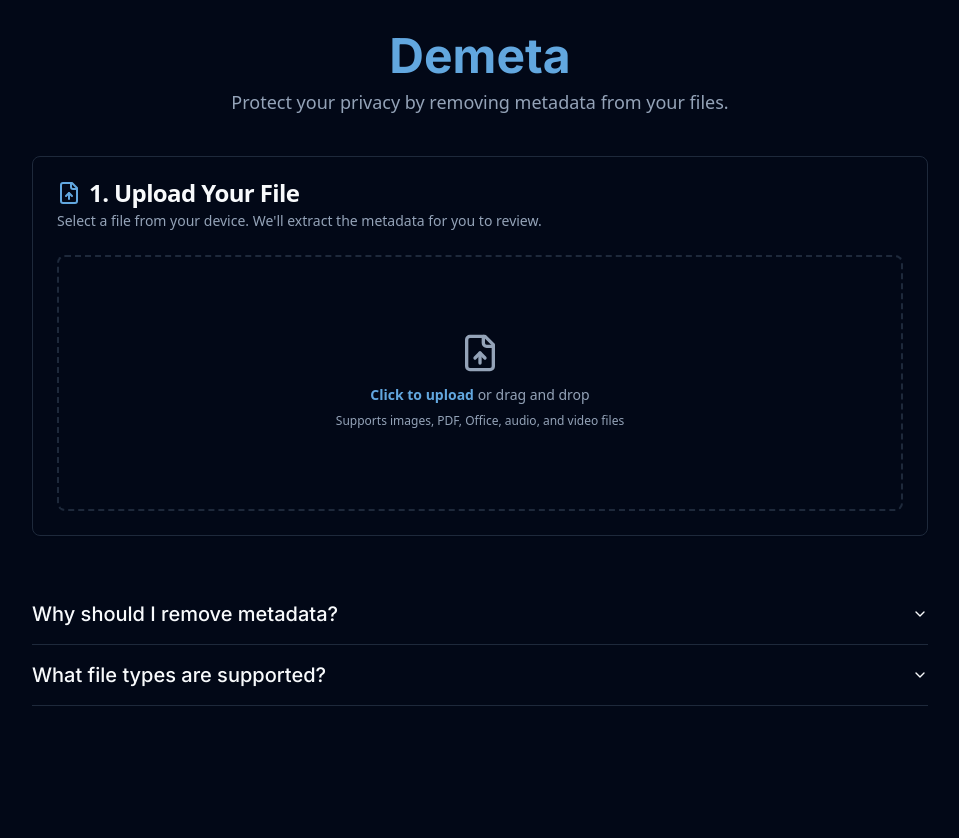
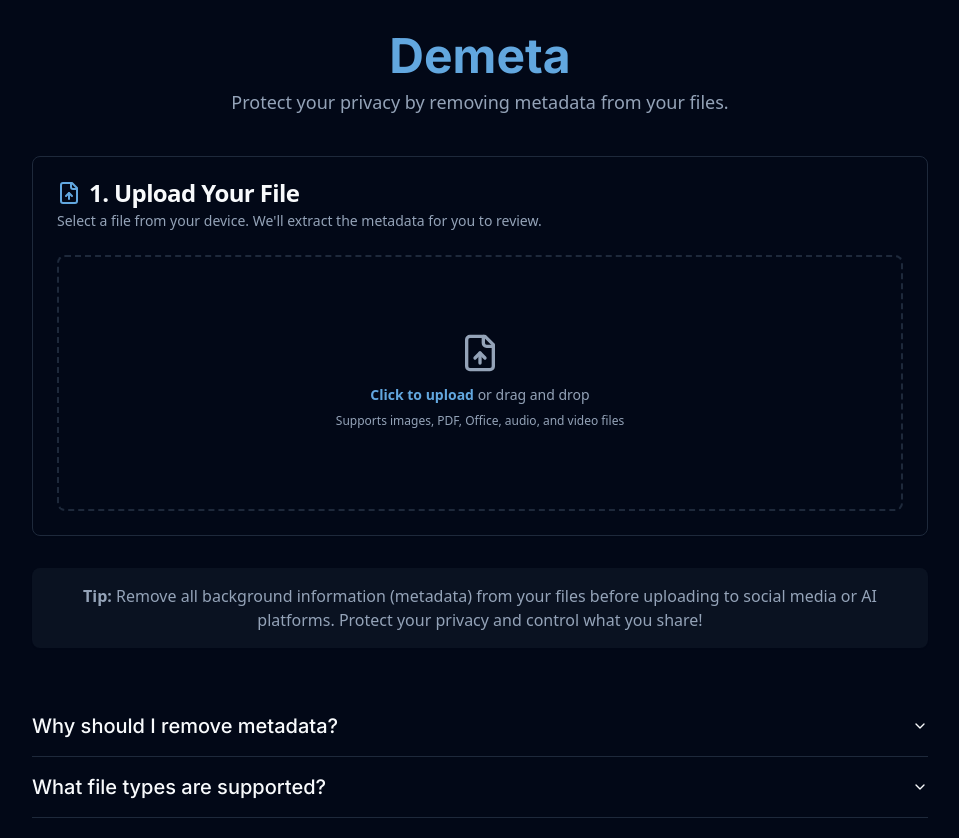
Before and after one commit to R-Saunders/demeta, a Next.js app: page / in a window 1280 px wide. Shown: the top 838 px of the page, without its empty margins (160-1119 px from the left). Built offline with nearby package versions, Linux system fonts and the light colour scheme.

Commit message:
feat(ui): add homepage tip encouraging users to remove metadata before uploading to social media or AI platforms

```diff
--- a/src/app/page.tsx
+++ b/src/app/page.tsx
@@ -23,6 +23,14 @@ export default function Home() {
         </header>
 
         <MetadataScrubber />
+
+        <div className="w-full text-center my-8">
+          <div className="inline-block bg-muted/30 rounded-lg px-6 py-4 text-base text-muted-foreground shadow-sm">
+            <strong>Tip:</strong> Remove all background information (metadata)
+            from your files before uploading to social media or AI platforms.
+            Protect your privacy and control what you share!
+          </div>
+        </div>
 
         <div className="mt-12 mb-20">
           <Accordion type="single" collapsible className="w-full">
@@ -62,8 +70,8 @@ export default function Home() {
                 <p>
                   <strong>Why use Demeta?</strong> Demeta removes <em>all</em>{' '}
                   metadata, including custom fields, from all major file types.
-                  For video files, Demeta uses advanced techniques to remove even
-                  the most deeply embedded metadata, without re-encoding or
+                  For video files, Demeta uses advanced techniques to remove
+                  even the most deeply embedded metadata, without re-encoding or
                   quality loss. Your privacy is protected with a thorough,
                   easy-to-use, and modern tool.
                 </p>
```
